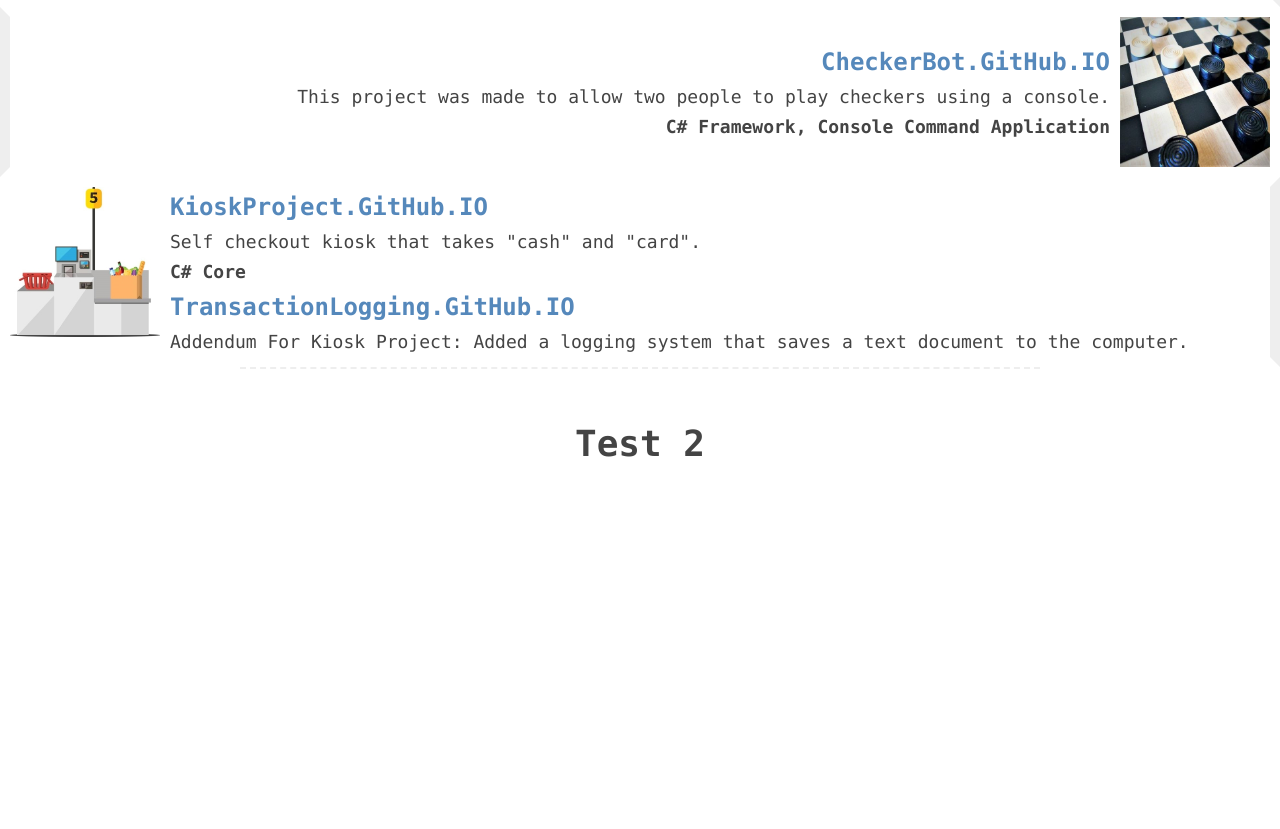
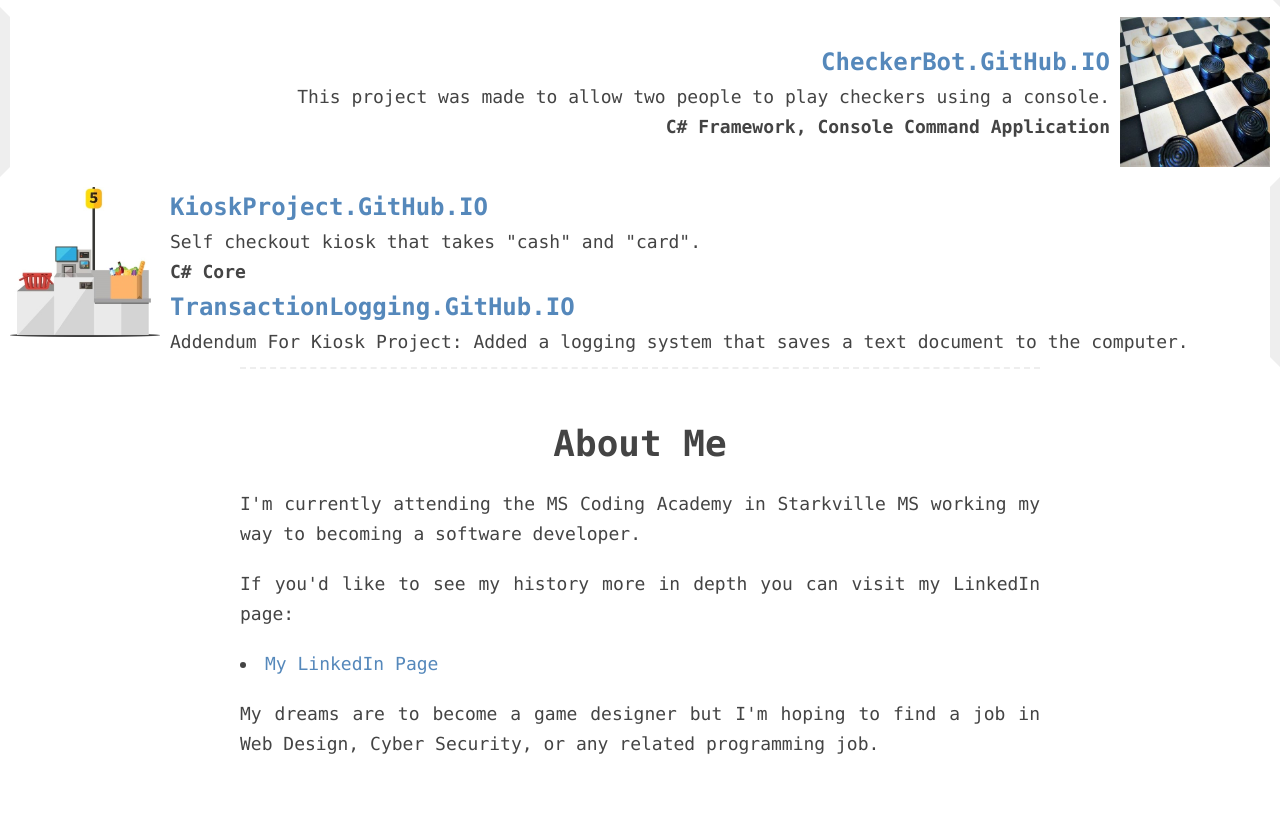
Before and after one commit to ChrisMBrownlee/chrismbrownlee.github.io, a plain HTML site: page index.html in a window 1280 px wide. Shown: the part 1115-1944 px from the top of the page. Before the commit the page ends 1634 px from the top, so only its background shows below. Drawn offline with Linux system fonts and the light colour scheme.

Commit message:
Added about me section

```diff
--- a/index.html
+++ b/index.html
@@ -64,7 +64,18 @@
         </ul>
 
         <section>
-            <h1>Test 2</h1>
+            <h1>About Me</h1>
+            <div class="prose">
+                <p>I'm currently attending the MS Coding Academy in Starkville MS working my way to becoming a software developer.</p>
+
+                <p>If you'd like to see my history more in depth you can visit my LinkedIn page:</p>
+
+                <ul>
+                    <li><a href="http://www.linkedin.com/in/chrismbrownlee">My LinkedIn Page</a></li>
+                </ul>
+
+                <p>My dreams are to become a game designer but I'm hoping to find a job in Web Design, Cyber Security, or any related programming job.</p>
+            </div>
         </section>
     </body>
 </html>
--- a/styles.css
+++ b/styles.css
@@ -110,7 +110,7 @@ section{
 }
 
 .blocklist > li{
-    display:flex;
+    display: flex;
     justify-content: center;
     border-style: solid;
     border-width: 10px;
@@ -140,3 +140,15 @@ section{
     text-align: right;
     border-right-width: 0;
 }
+
+.prose{
+    text-align: justify;
+    max-width: 800px;
+    margin: 0 auto;
+}
+.prose p{
+    margin:20px auto;
+}
+.prose li{
+    list-style-position: inside;
+}
```
